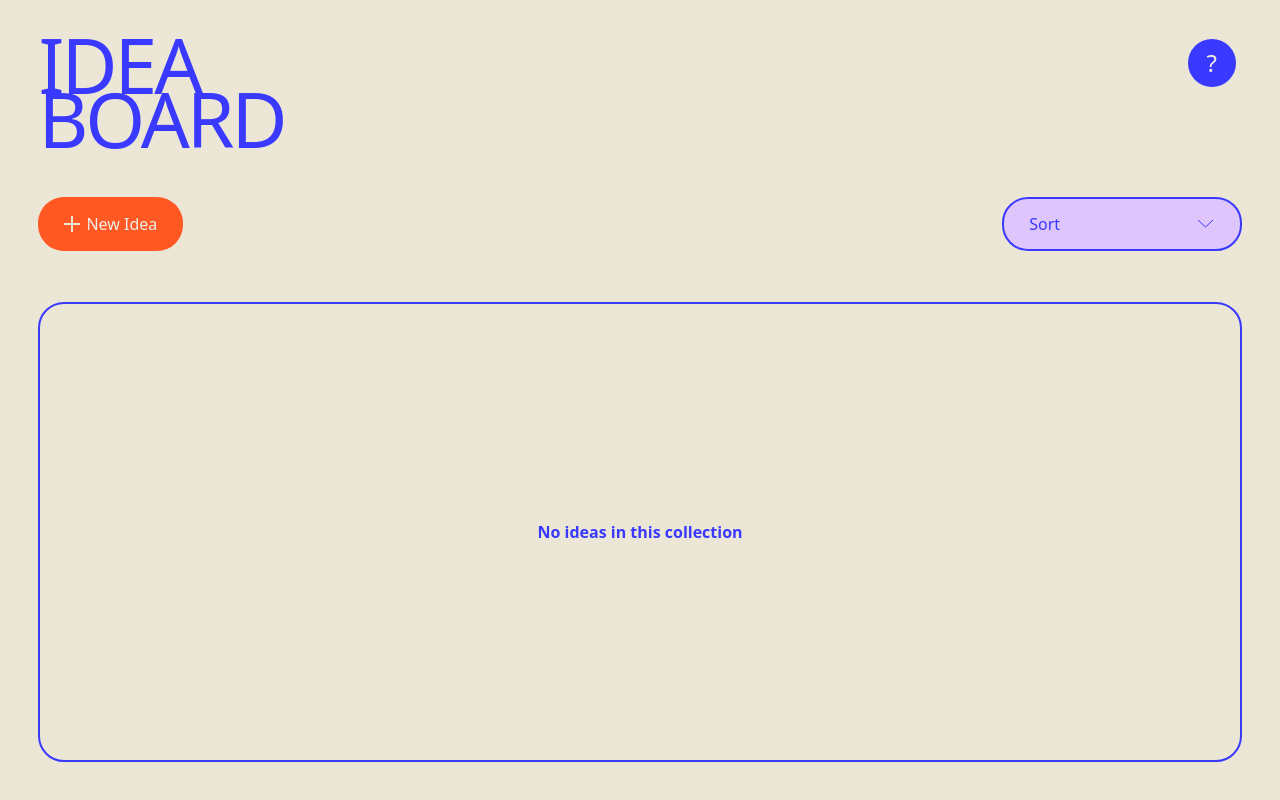
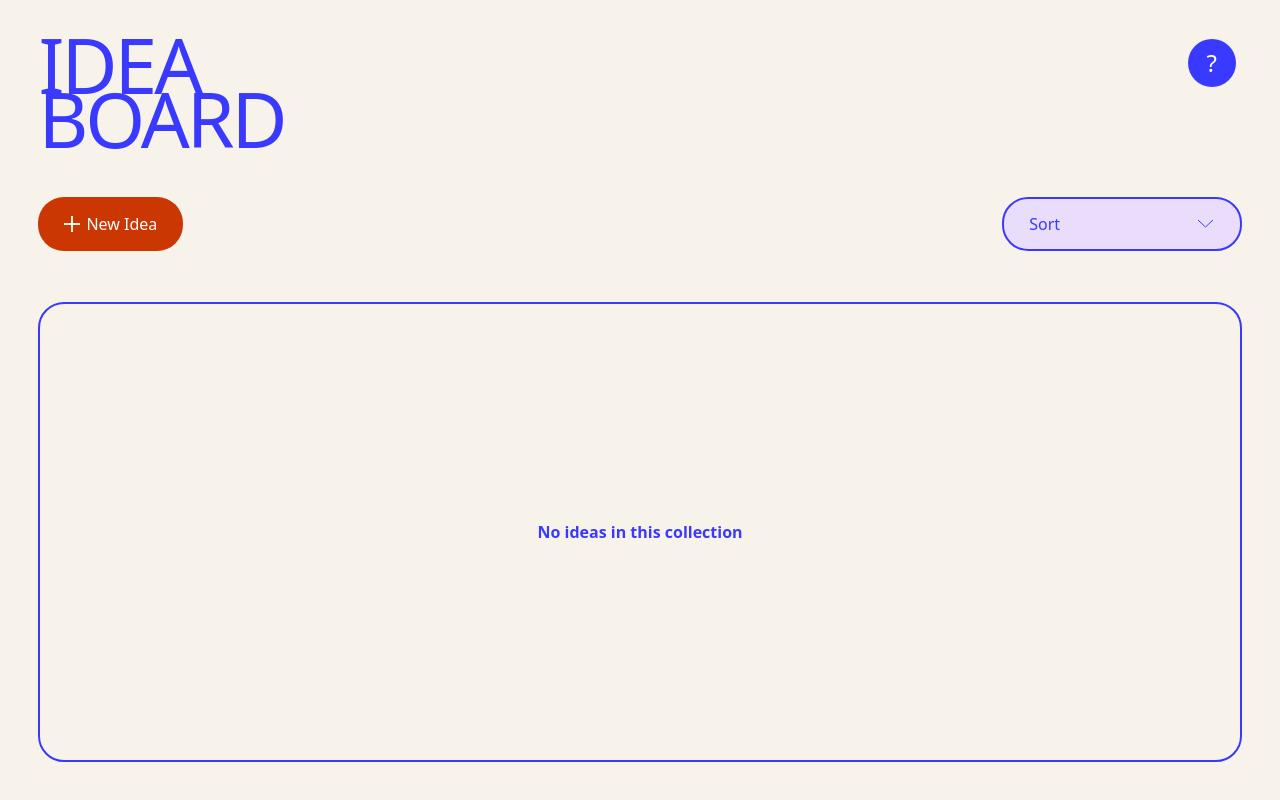
Before and after one commit to juliscapucin/idea-board, a React (Vite) app: page / in a window 1280 px wide. Built offline with nearby package versions, Linux system fonts and the light colour scheme.

Commit message:
improve color contrast

```diff
--- a/src/components/SortMenu.tsx
+++ b/src/components/SortMenu.tsx
@@ -38,6 +38,8 @@ export default function SortMenu({ onSort, sortChoice }: SortMenuProps) {
                 classes='sort-menu__trigger'
                 onClickAction={() => setShowMenu(!showMenu)}
                 variant='ghost'
+                testId='sort-menu-trigger'
+                ariaLabel='sort ideas'
             >
                 <div className='sort-menu__trigger-content'>
                     <span>Sort {sortChoice && `by: ${sortChoice}`}</span>
@@ -63,6 +65,7 @@ export default function SortMenu({ onSort, sortChoice }: SortMenuProps) {
                             onClick={() => {
                                 handleSort("Title");
                             }}
+                            aria-label='sort by title'
                         >
                             Title
                         </button>
@@ -71,6 +74,7 @@ export default function SortMenu({ onSort, sortChoice }: SortMenuProps) {
                             onClick={() => {
                                 handleSort("Date");
                             }}
+                            aria-label='sort by date created'
                         >
                             Date Created
                         </button>
--- a/src/styles/variables.css
+++ b/src/styles/variables.css
@@ -9,16 +9,16 @@
     -webkit-font-smoothing: antialiased;
     -moz-osx-font-smoothing: grayscale;
 
-    --color-primary: #ece6d7;
+    --color-primary: #f7f3eb;
     --color-primary-rgb: 240, 238, 232;
     --color-secondary: #fbdf80;
     --color-accent: #3939ff;
 
     --color-cyan-light: #aee6ed;
-    --color-lavender: #dec5fc;
-    --color-orange-deep: #ff5822;
+    --color-lavender: #eadcfb;
+    --color-orange-deep: #ca3702;
 
-    --color-text-light: #f0eee8;
+    --color-text-light: #ffffff;
     --color-text-dark: #212192;
     --color-text-accent: #3939ff;
 
```
